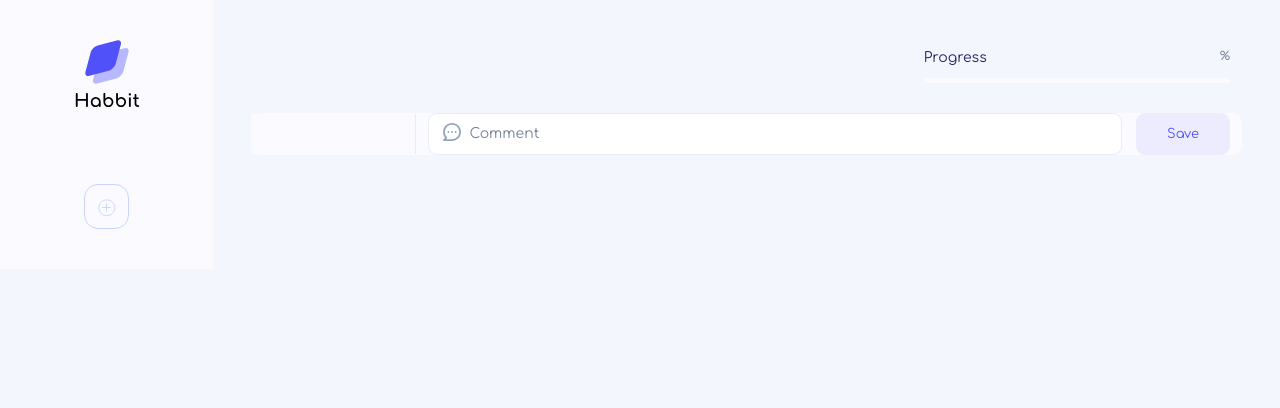
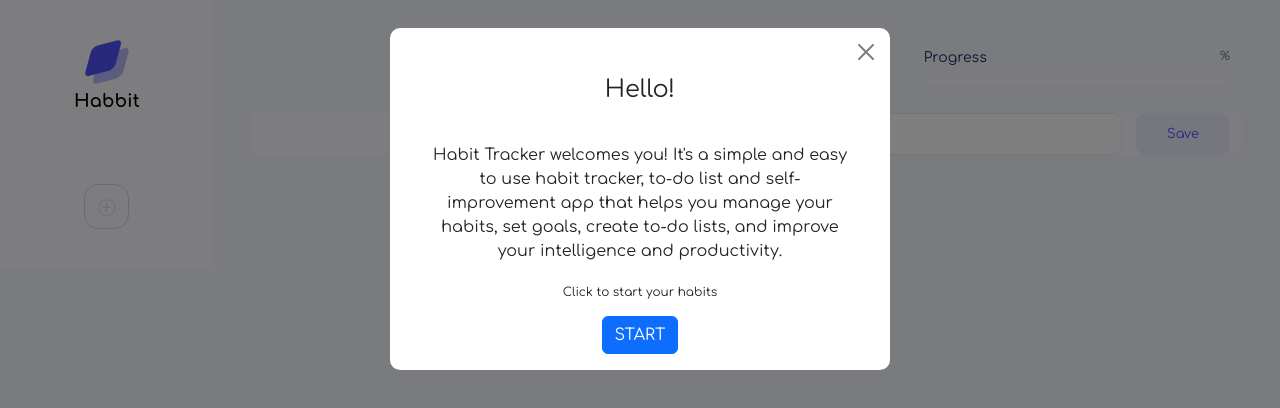
Before and after one commit to IuliiaVerevkina/habit-tracker, a plain HTML site: page index.html in a window 1280 px wide. Drawn offline with Linux system fonts and the light colour scheme.

Commit message:
modal window added

```diff
--- a/css/main.css
+++ b/css/main.css
@@ -209,7 +209,13 @@ input::placeholder {
 .input__modal {
   margin-bottom: 6px;
 }
-
+.application-subheader {
+	padding: 20px;
+}
+.application-title {
+	font-size: 12px;
+	margin-bottom: 15px;
+}
 @media (max-width: 1020px) {
   .habbit__day {
     padding: 20px 20px;
--- a/index.html
+++ b/index.html
@@ -22,7 +22,8 @@
 				<img class="img-fluid logo" src="./img/logo.svg" alt="logo Habbit App">
 				<nav class="menu align-items-center">
 					<div class="menu__list"></div>
-					<button type="button" class="btn menu__add" data-bs-toggle="modal" data-bs-target="#staticBackdrop">
+					<button type="button" class="btn menu__add" data-bs-toggle="modal"
+						data-bs-target="#staticBackdrop">
 						<img class="img-fluid" src="./img/add.svg" alt="add button">
 					</button>
 				</nav>
@@ -30,7 +31,9 @@
 			<div class="col-10 content">
 				<header class="">
 					<div class="row">
-						<div class="col-md-8 col-12"><h1 class="h1"></h1></div>
+						<div class="col-md-8 col-12">
+							<h1 class="h1"></h1>
+						</div>
 						<div class="col-md-4 col-12">
 							<div class="progress__in_bar">
 								<div class="progress__text">
@@ -51,7 +54,8 @@
 						<div class="col-xl-2 col-lg-2 col-12 habbit__day"></div>
 						<div class="col-xl-10 col-lg-10 col-12 text-start">
 							<form class="habbit__form" onsubmit="addDays(event)">
-								<input name="comment" type="text" placeholder="Comment" class="input__icon">
+								<input name="comment" type="text" placeholder="Comment"
+									class="input__icon">
 								<img class="input__icon_img" src="./img/comment_img.svg" alt="">
 								<button class="btn save__form" type="submit">Save</button>
 							</form>
@@ -66,7 +70,8 @@
 		<div class="modal-dialog text-center">
 			<div class="modal-content">
 				<div class="modal-header">
-					<button type="button" class="btn-close" data-bs-dismiss="modal" aria-label="Close"></button>
+					<button type="button" class="btn-close" data-bs-dismiss="modal"
+						aria-label="Close"></button>
 				</div>
 				<div class="modal-body">
 					<h2 class="modal-title" id="staticBackdropLabel">New habbit</h2>
@@ -85,14 +90,34 @@
 					<form class="modal__form" onsubmit="addHabbit(event)">
 						<input type="text" name="name" placeholder="Add name habbit" class="input__modal">
 						<input type="text" name="icon" placeholder="icon" hidden value="sport">
-						<input type="number" name="target" placeholder="Amount of days" class="input__modal">
+						<input type="number" name="target" placeholder="Amount of days"
+							class="input__modal">
 						<button class="btn save__form" type="submit">Save</button>
 					</form>
 				</div>
-				<!-- <div class="modal-footer">
-					<button type="button" class="btn btn-secondary" data-bs-dismiss="modal">Close</button>
-					<button type="button" class="btn btn-primary">Understood</button>
-				</div> -->
+			</div>
+		</div>
+	</div>
+
+	<div class="modal fade" id="staticModalWindow" data-bs-backdrop="static" data-bs-keyboard="false" tabindex="-1"
+		aria-labelledby="staticBackdropLabel" aria-hidden="true">
+		<div class="modal-dialog text-center">
+			<div class="modal-content">
+				<div class="modal-header">
+					<button type="button" class="btn-close" data-bs-dismiss="modal"
+						aria-label="Close"></button>
+				</div>
+				<div class="modal-body">
+					<h2 class="modal-title" id="staticBackdropLabel">Hello!</h2>
+					<div class="application-subheader">
+						Habit Tracker welcomes you! It's a simple and easy to use habit tracker, to-do list and self-improvement app that helps
+						you manage your habits, set goals, create to-do lists, and improve your intelligence and productivity.
+					</div>
+					<div class="application-title">
+						Click to start your habits
+					</div>
+					<button class="btn btn-primary modal-close" type="button">START</button>
+				</div>
 			</div>
 		</div>
 	</div>
--- a/js/app.js
+++ b/js/app.js
@@ -19,15 +19,27 @@ const page = {
 	},
 	modal: {
 		modalField: document.querySelector(".modal__form input[name = 'icon']"),
+		modalWindow: document.querySelector(".modal-close")
 	},
 };
 const myModal = new bootstrap.Modal("#staticBackdrop", {
 	keyboard: false,
 });
 
+const myModal_1 = new bootstrap.Modal("#staticModalWindow", {
+	keyboard: false,
+});
+
 // utils
 function loadData() {
 	const habbitsString = localStorage.getItem(HABBIT_KEY);
+	if(habbitsString === null) {
+		myModal_1.show();
+		page.modal.modalWindow.addEventListener("click", function() {
+			myModal_1.hide();
+			myModal.show();
+		})
+	}
 	const habbitArray = JSON.parse(habbitsString);
 	if (Array.isArray(habbitArray)) {
 		habbits = habbitArray;
@@ -114,16 +126,13 @@ function rerenderContent(activeHabbit) {
 		const element = document.createElement("div");
 		element.classList.add("row", "habbit", "justify-content-between");
 		element.innerHTML = `
-      <div class="col-xl-2 col-lg-2 col-12 habbit__day">Day ${
-        Number(index) + 1
+      <div class="col-xl-2 col-lg-2 col-12 habbit__day">Day ${Number(index) + 1
 			}</div>
-		  <div class="col-xl-8 col-lg-8 col-12 habbit_commit text-start">${
-        activeHabbit.days[index].comment
+		  <div class="col-xl-8 col-lg-8 col-12 habbit_commit text-start">${activeHabbit.days[index].comment
 			}</div>
 			<div class="col-xl-2 col-lg-2 col-12 d-flex justify-content-end">
 				<button class="btn habbit__delete" onclick="removeDay(${Number(index)})">
-					<img class="img-fluid" src="./img/delete.svg" alt="delete day ${
-            Number(index) + 1
+					<img class="img-fluid" src="./img/delete.svg" alt="delete day ${Number(index) + 1
 			}">
 				</button>
     `;
@@ -216,8 +225,9 @@ function addHabbit(event) {
 // init
 (() => {
 	loadData();
-})();
-(() => {
+	if (habbits.length === 0) {
+		return;
+	}
 	const hashId = Number(document.location.hash.replace("#", ""));
 	const urlHabbit = habbits.find((habbit) => habbit.id === hashId);
 	if (urlHabbit) {
```
Lines whose indentation alone changed are shown as unchanged.
